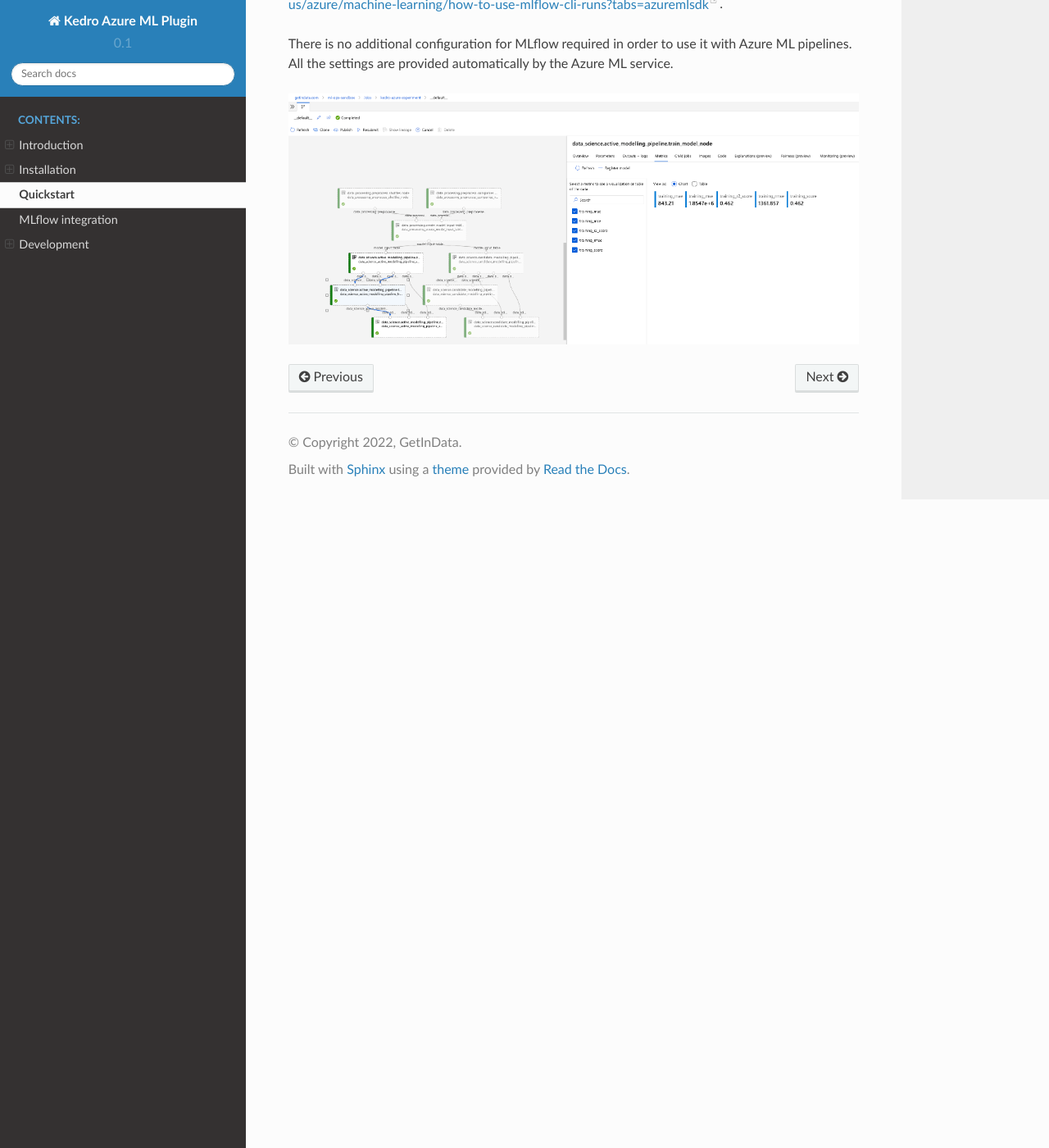
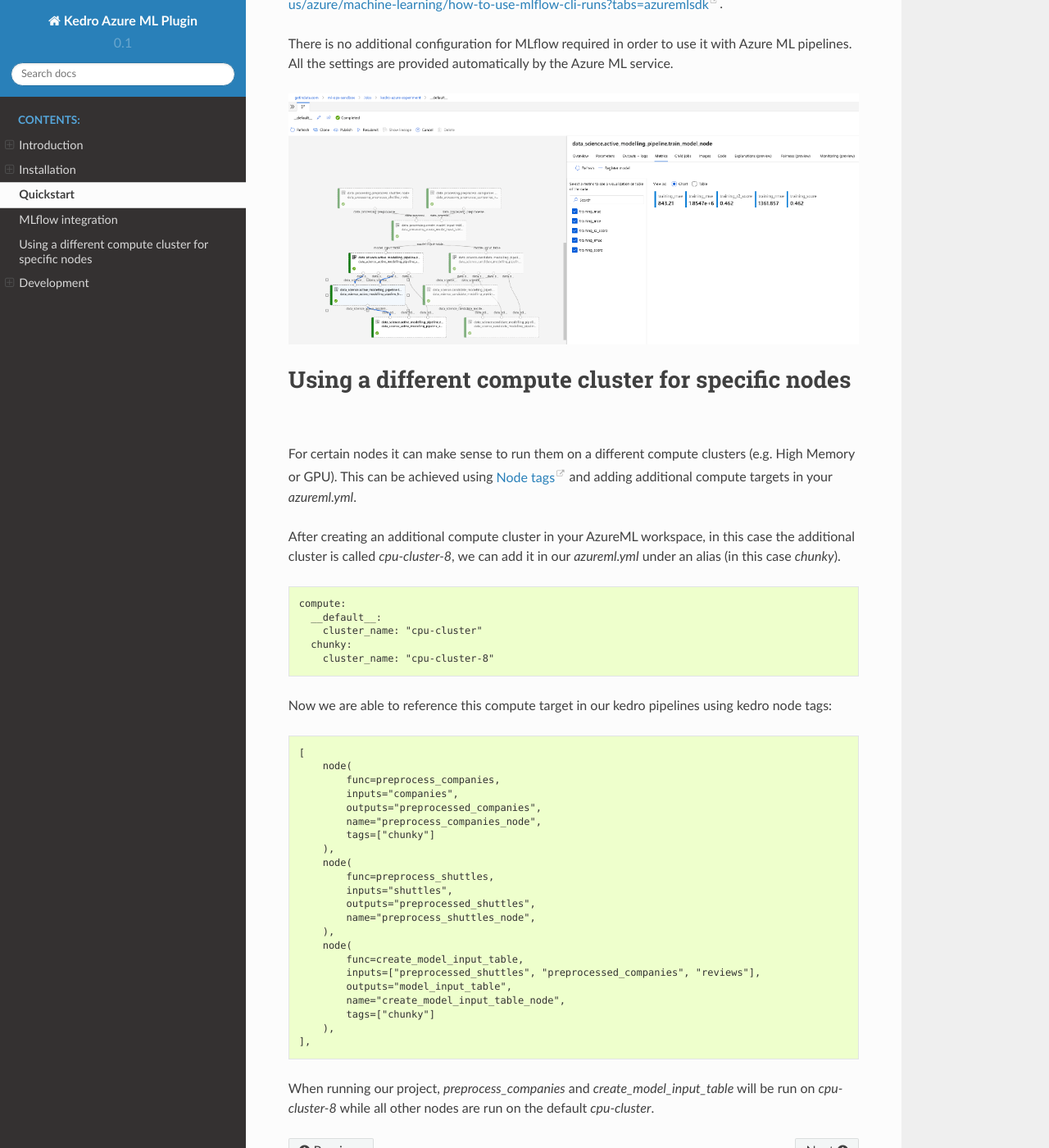
Before and after one commit to getindata/kedro-azureml, a Sphinx documentation site: the page built from docs/source/03_quickstart.rst, in a window 1280 px wide and 1400 px high, scrolled down 4051 px. Shown: the whole window at 82% size. Built offline with Sphinx 7.4.7 and the Read the Docs theme 2.0.0, drawn with Linux system fonts in a browser that asks for light colours.

Commit message:
add quickstart guide

```diff
--- a/docs/source/03_quickstart.rst
+++ b/docs/source/03_quickstart.rst
@@ -195,3 +195,53 @@ by the Azure ML service.
 
 .. |Kedro AzureML Pipeline execution| image:: ../images/azureml_running_pipeline.gif
 .. |Kedro AzureML MLflow integration| image:: ../images/kedro-azureml-mlflow.png
+
+Using a different compute cluster for specific nodes
+------------------
+
+For certain nodes it can make sense to run them on a different
+compute clusters (e.g. High Memory or GPU). This can be achieved
+using `Node tags <https://kedro.readthedocs.io/en/stable/kedro.pipeline.node.html>`_
+and adding additional compute targets in your `azureml.yml`.
+
+After creating an additional compute cluster in your AzureML workspace,
+in this case the additional cluster is called `cpu-cluster-8`,
+we can add it in our `azureml.yml` under an alias (in this case `chunky`).
+
+.. code:: console
+
+  compute:
+    __default__:
+      cluster_name: "cpu-cluster"
+    chunky:
+      cluster_name: "cpu-cluster-8"
+
+
+Now we are able to reference this compute target in our kedro pipelines using kedro node tags:
+
+.. code:: console
+
+        [
+            node(
+                func=preprocess_companies,
+                inputs="companies",
+                outputs="preprocessed_companies",
+                name="preprocess_companies_node",
+                tags=["chunky"]
+            ),
+            node(
+                func=preprocess_shuttles,
+                inputs="shuttles",
+                outputs="preprocessed_shuttles",
+                name="preprocess_shuttles_node",
+            ),
+            node(
+                func=create_model_input_table,
+                inputs=["preprocessed_shuttles", "preprocessed_companies", "reviews"],
+                outputs="model_input_table",
+                name="create_model_input_table_node",
+                tags=["chunky"]
+            ),
+        ],
+
+When running our project, `preprocess_companies` and `create_model_input_table` will be run on `cpu-cluster-8` while all other nodes are run on the default `cpu-cluster`.
```
